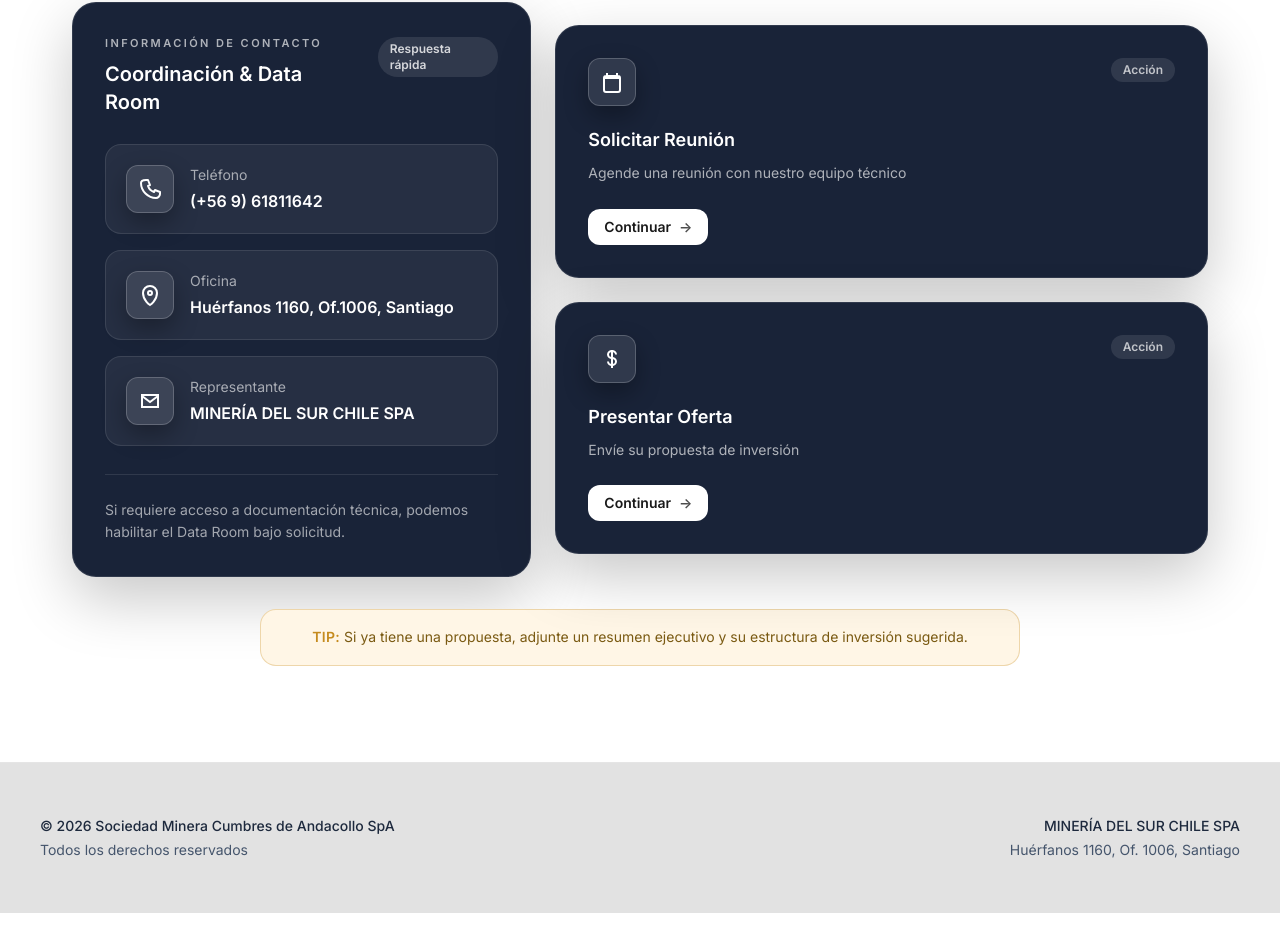
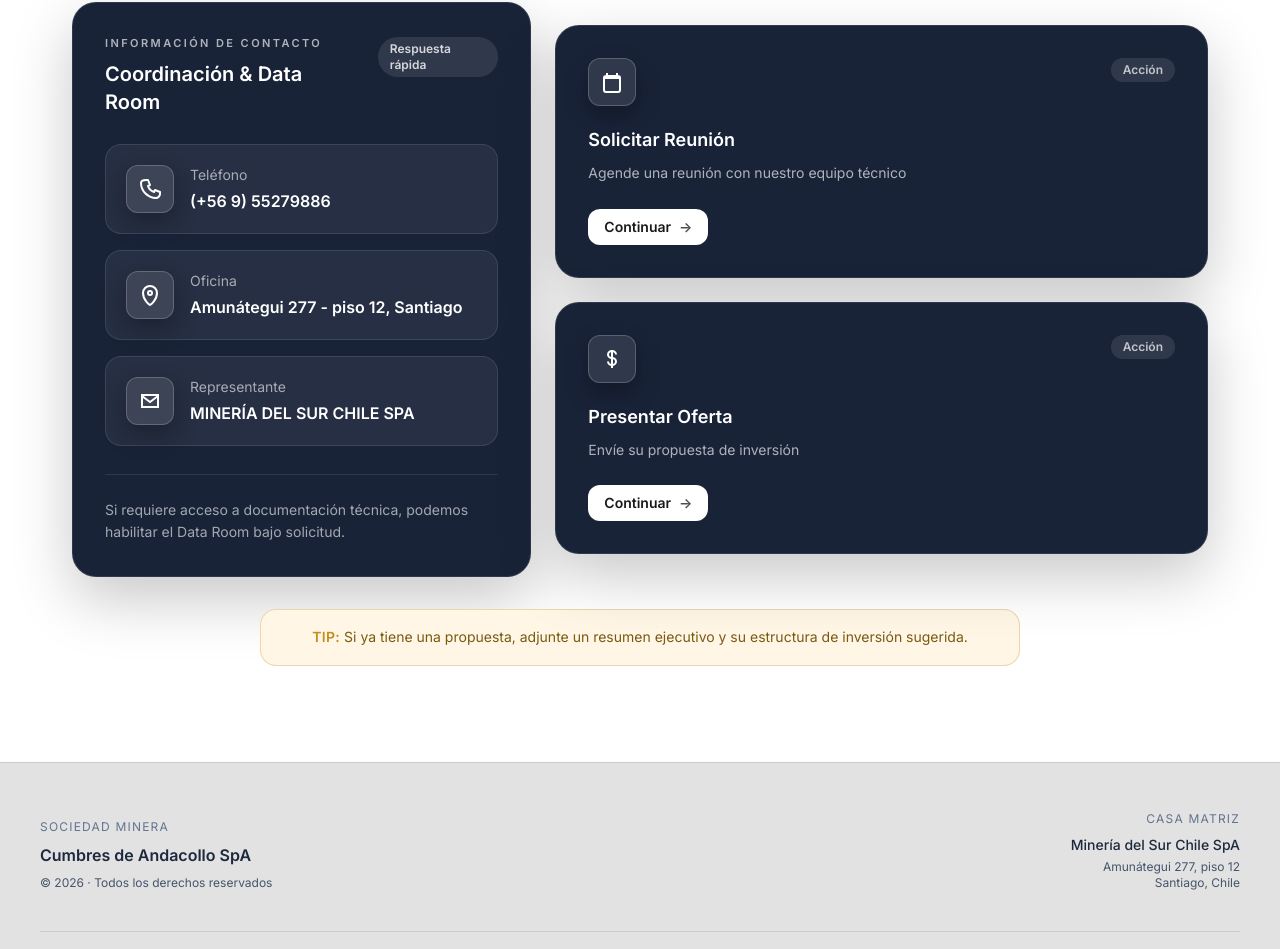
Before and after one commit to InBlxck/cumbres-de-cortadera, a React (Vite) app: page / in a window 1280 px wide. Shown: the part 8367-9316 px from the top of the page. Before the commit the page ends 9280 px from the top, so only its background shows below. Built offline with nearby package versions, Linux system fonts and the light colour scheme; no server answers.

Commit message:
Footer fix, datos de contacto V2.5

```diff
--- a/src/components/Footer.tsx
+++ b/src/components/Footer.tsx
@@ -2,23 +2,44 @@ import Container from "./Container";
 
 export default function Footer() {
   return (
-    <footer className="bg-[#E2E2E2] border-t border-white/10">
+    <footer className="bg-[#E2E2E2] border-t border-black/10">
       <Container>
-        <div className="min-h-[150px] py-10 flex items-center">
-          <div className="flex w-full flex-col gap-8 md:flex-row md:items-center md:justify-between">
+        <div className="py-12">
+          {/* Grid principal: centrado en mobile, split en desktop */}
+          <div className="grid gap-8 text-center md:grid-cols-2 md:items-end md:text-left">
             {/* Bloque izquierdo */}
-            <div className="text-sm text-slate-600">
-              <p className="font-medium text-slate-800">
-                © 2026 Sociedad Minera Cumbres de Andacollo SpA
+            <div className="text-sm text-slate-600 md:text-left">
+              <p className="text-xs uppercase tracking-widest text-slate-500">
+                Sociedad Minera
               </p>
-              <p className="mt-1">Todos los derechos reservados</p>
+              <p className="mt-2 text-base font-semibold text-slate-800">
+                Cumbres de Andacollo SpA
+              </p>
+              <p className="mt-2 text-xs">© 2026 · Todos los derechos reservados</p>
             </div>
 
             {/* Bloque derecho */}
             <div className="text-sm text-slate-600 md:text-right">
-              <p className="font-medium text-slate-800">MINERÍA DEL SUR CHILE SPA</p>
-              <p className="mt-1">Huérfanos 1160, Of. 1006, Santiago</p>
+              <p className="text-xs uppercase tracking-widest text-slate-500">
+                Casa Matriz
+              </p>
+              <p className="mt-2 font-medium text-slate-800">
+                Minería del Sur Chile SpA
+              </p>
+              <p className="mt-1 text-xs">
+                Amunátegui 277, piso 12
+                <br />
+                Santiago, Chile
+              </p>
             </div>
+          </div>
+
+          {/* Línea inferior */}
+          <div className="mt-10 h-px w-full bg-black/10" />
+
+          {/* Línea final: siempre centrada */}
+          <div className="mt-4 text-center text-xs text-slate-500">
+            Desarrollo institucional · Minería responsable
           </div>
         </div>
       </Container>
--- a/src/sections/ContactSection.tsx
+++ b/src/sections/ContactSection.tsx
@@ -41,12 +41,12 @@ export default function ContactSection() {
   const primary = [
     {
       label: "Teléfono",
-      value: "(+56 9) 61811642",
+      value: "(+56 9) 55279886",
       icon: PhoneIcon,
     },
     {
       label: "Oficina",
-      value: "Huérfanos 1160, Of.1006, Santiago",
+      value: "Amunátegui 277 - piso 12, Santiago",
       icon: PinIcon,
     },
     {
```
